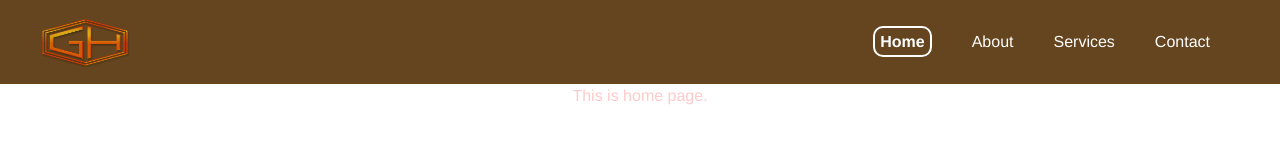
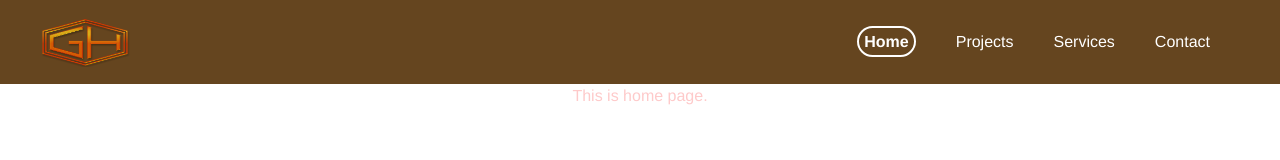
Before and after one commit to goldhouseconstruction/Gold_House_Construction, a Vue app: page / in a window 1280 px wide. Shown: the top 160 px of the page. Built offline with nearby package versions, Linux system fonts and the light colour scheme.

Commit message:
some changes for Navigation

```diff
--- a/src/components/Navbar.vue
+++ b/src/components/Navbar.vue
@@ -10,7 +10,7 @@
     <nav class="hidden sm:block">
       <ul class="flex items-center space-x-10">
         <li class="navList"><router-link to="/">Home</router-link></li>
-        <li class="navList">About</li>
+        <li class="navList">Projects</li>
         <li class="navList">Services</li>
         <li class="navList">Contact</li>
       </ul>
@@ -25,8 +25,8 @@
   <div v-if="showMobileMenu" class="md:hidden">
     <div class="px-2 pt-2 pb-3 space-y-1 sm:px-3">
       <a class="dropdownLink">Home</a>
+      <a class="dropdownLink">Projects</a>
       <a class="dropdownLink">Services</a>
-      <a class="dropdownLink">About</a>
       <a class="dropdownLink">Contact</a>
     </div>
   </div>
@@ -53,9 +53,9 @@ export default {
 .custom-active-class {
   color: #ffff;
   border: 2px solid white; /* Set the border width and color */
-  border-radius: 5px;
+
   padding: 5px;
-  border-radius: 10px;
+  border-radius: 20px;
 }
 .navFrame {
   @apply flex justify-between items-center px-10 bg-[#65451F];
```
